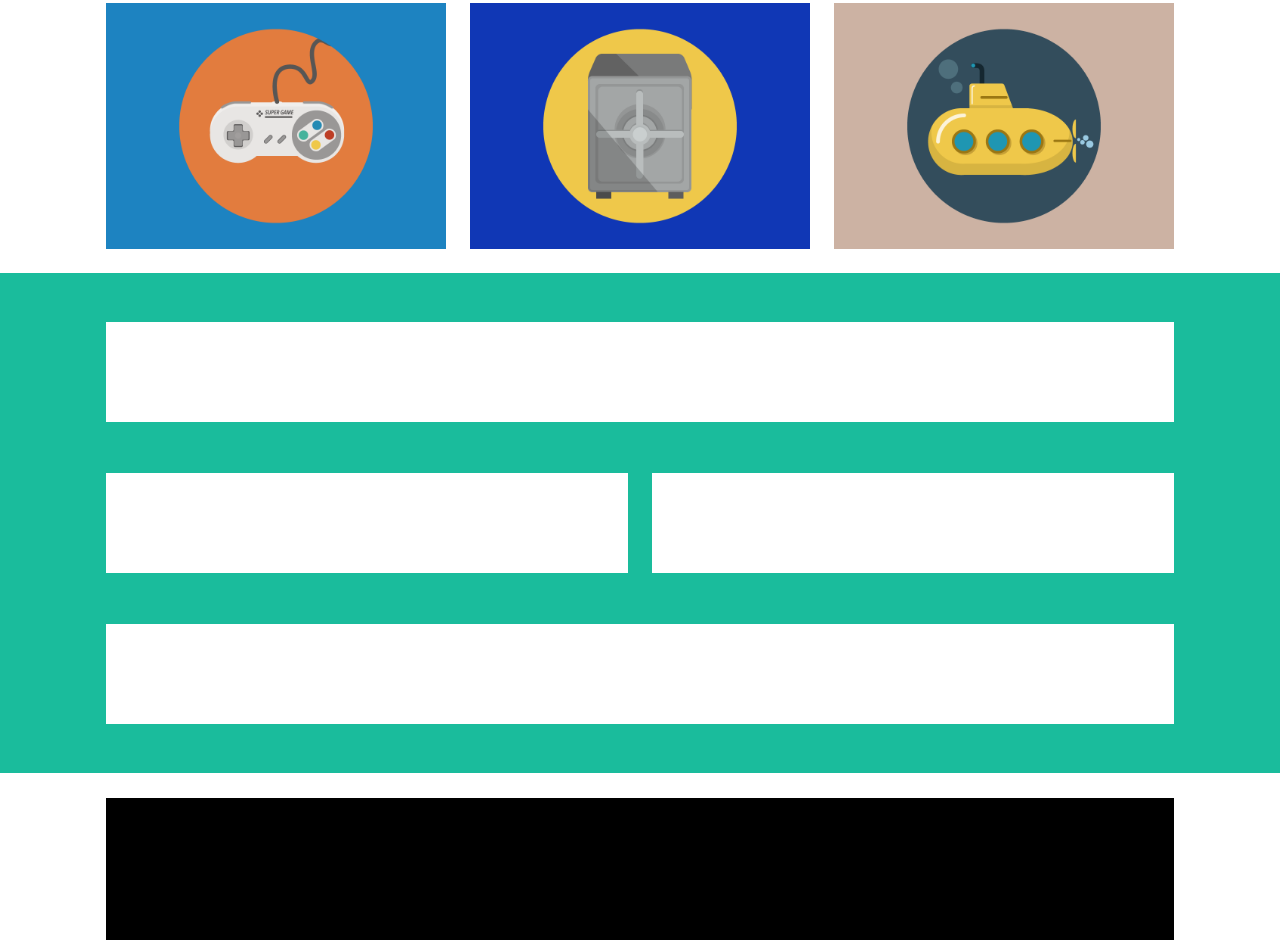
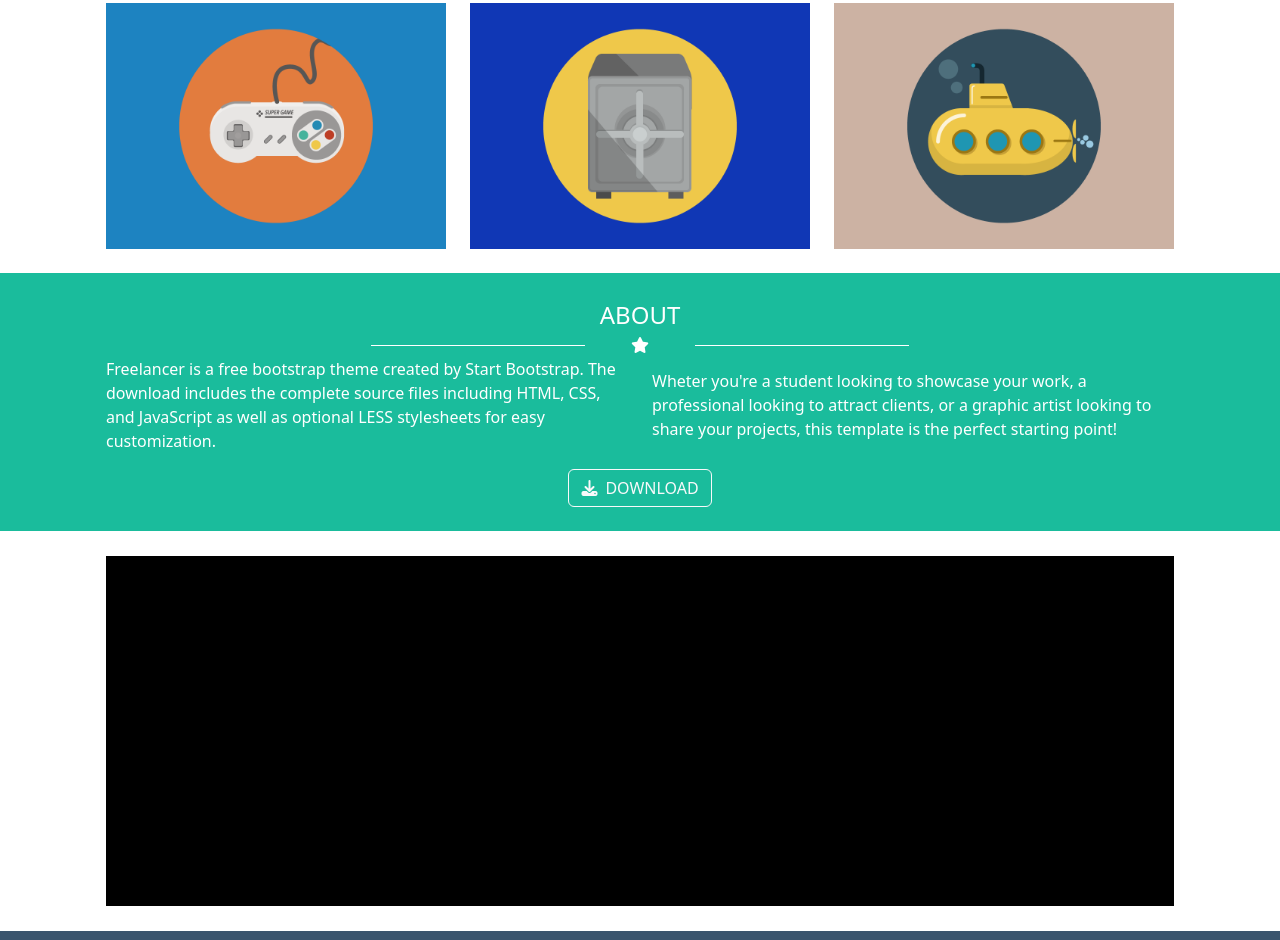
Before and after one commit to Anymoose98/html-css-bootstrap-freelancer, a plain HTML site: page index.html in a window 1280 px wide. Shown: the part 1240-2180 px from the top of the page. Drawn offline with nearby package versions, Linux system fonts and the light colour scheme.

Commit message:
ABOUT fatto

```diff
--- a/css/style.css
+++ b/css/style.css
@@ -188,10 +188,7 @@ start bootstrap
 About
 *************/
 
-.contenuto-about{
-    height: 100px;
-    background-color: white;
-}
+
 
 
 /*************
--- a/index.html
+++ b/index.html
@@ -114,25 +114,28 @@
         <!-- about -->
         <section class="bg-verde">
             <div class="container ">
-                <div class="row p-4 align-items-center justify-content-center altezza-500 ">
+                <div class="row align-items-center justify-content-center p-4">
                     <div class="col-12">
                         <div class="contenuto-about">
-
+                            <div class="fs-4 text-center">ABOUT</div>
+                            <div class="line-before-after-white text-center">
+                                <i class="fa-solid fa-star"></i>
+                            </div>
                         </div>
                     </div>
                     <div class="col-12 col-md-6">
                         <div class="contenuto-about">
-
+                            <p>Freelancer is a free bootstrap theme created by Start Bootstrap. The download includes the complete source files including HTML, CSS, and JavaScript as well as optional LESS stylesheets for easy customization.</p>
                         </div>
                     </div>
                     <div class="col-12 col-md-6">
                         <div class="contenuto-about">
-
+                            <p>Wheter you're a student looking to showcase your work, a professional looking to attract clients, or a graphic artist looking to share your projects, this template is the perfect starting point!</p>
                         </div>
                     </div>
                     <div class="col-12">
-                        <div class="contenuto-about">
-
+                        <div class="contenuto-about text-center">
+                            <button type="button" class="btn btn-outline-light "><i class="fa-solid fa-download me-2"></i>DOWNLOAD</button>
                         </div>
                     </div>
                 </div>
```
